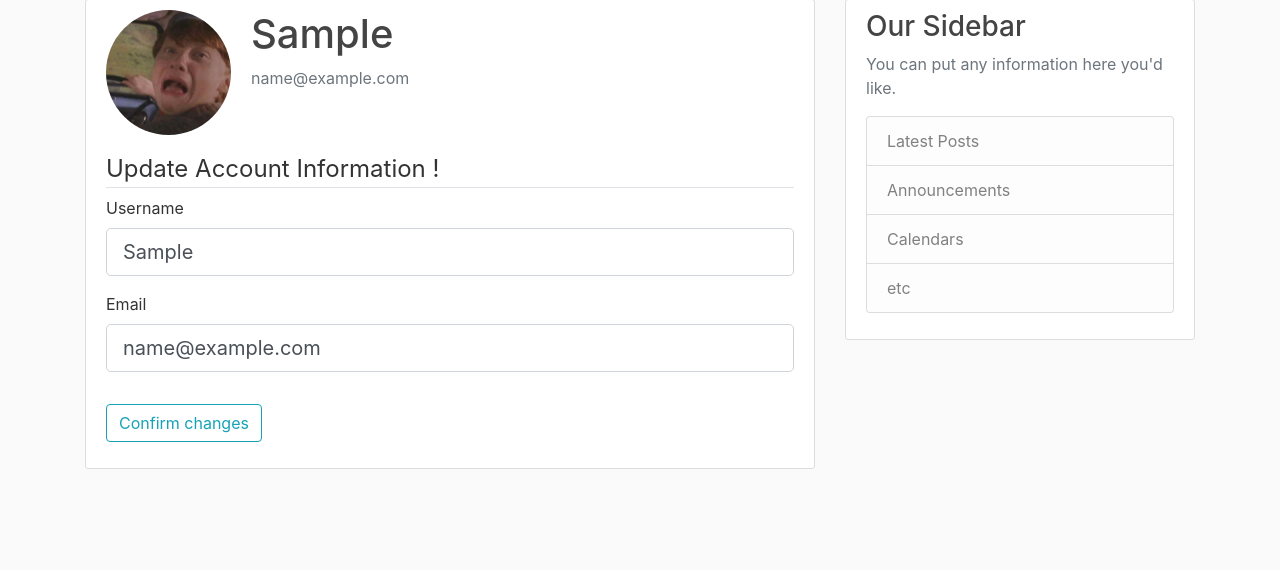
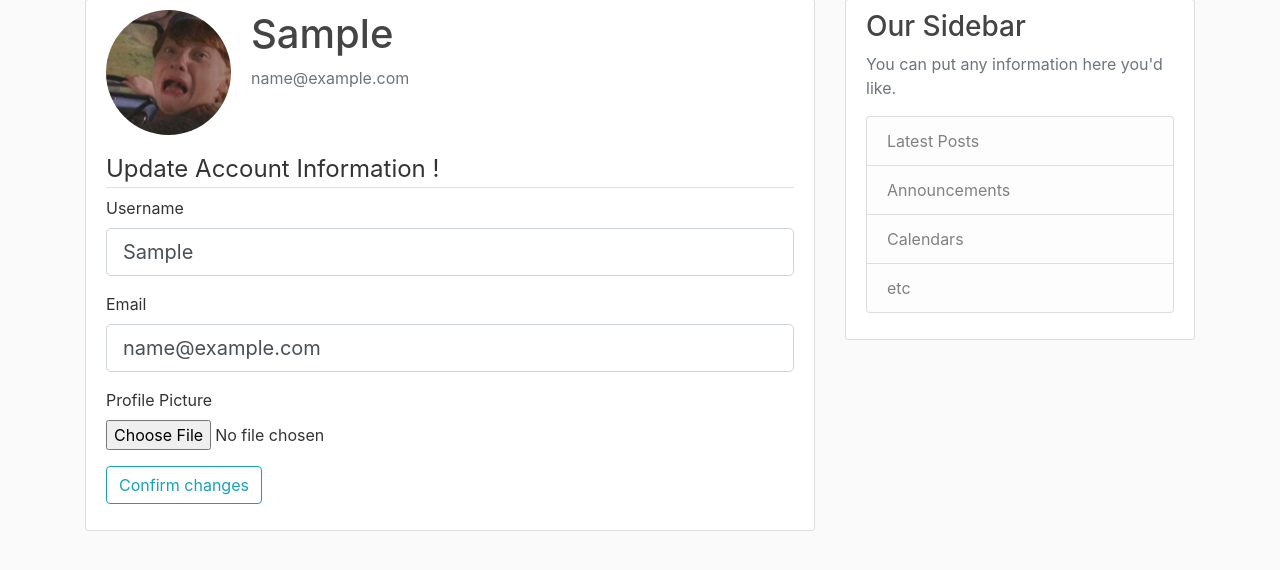
Before and after one commit to omarfessi/blogapp, a Flask app: page /account in a window 1280 px wide. Shown: the part 81-651 px from the top of the page. Run offline with Flask 2, Linux system fonts and the light colour scheme; the visitor is signed in with stand-in values (Sample User, id 1); data comes from the database, SQL or seed files in the repository; some libraries are stand-ins or nearby versions.

Commit message:
Add logic to upload profile pic with random hex name

```diff
--- a/blogapp/forms.py
+++ b/blogapp/forms.py
@@ -1,5 +1,6 @@
 from xml.dom import ValidationErr
 from flask_wtf import FlaskForm
+from flask_wtf.file import FileField, FileAllowed
 from wtforms import StringField, PasswordField, SubmitField, BooleanField
 from wtforms.validators import DataRequired, Length, Email, EqualTo, ValidationError
 
@@ -38,6 +39,7 @@ class LoginForm(FlaskForm):
 class UpdateAccountForm(FlaskForm):
     username = StringField('Username', validators=[DataRequired(), Length(min=2, max=8)])
     email = StringField('Email', validators=[DataRequired(), Email()])
+    profile_picture = FileField(validators=[FileAllowed(['jpg', 'png'], 'Images only!')])
     submit = SubmitField('Confirm changes')
 
     def validate_username(self, username):
--- a/blogapp/routes.py
+++ b/blogapp/routes.py
@@ -1,4 +1,5 @@
-import email
+import os
+import secrets
 from flask import render_template, url_for, flash, redirect, request
 from flask_login import login_user, current_user, logout_user, login_required
 from blogapp import app, db, bcrypt
@@ -58,13 +59,26 @@ def logout():
         logout_user()
         return(redirect(url_for('login')))
 
+def save_picture(form_picture):
+    random_hex = secrets.token_hex(8)
+    _, f_ext = os.path.splitext(form_picture.filename)
+    picture_fn = random_hex + f_ext
+    picture_path = os.path.join(app.root_path + '/static/profile_pics', picture_fn)
+    form_picture.save(picture_path)
+    print(picture_path)
+    return picture_fn
 
 @app.route("/account",  methods=['GET', 'POST'])
 @login_required
 def account():
     form = UpdateAccountForm()
     if form.validate_on_submit():
-        if form.username.data.capitalize() != current_user.username.capitalize() or form.email.data.lower() != current_user.email.lower():
+        if form.profile_picture.data:
+            picture_file = save_picture(form.profile_picture.data)
+            current_user.image_file = picture_file
+            db.session.commit()
+            flash('Your account picture has been updated!', 'success')
+        if form.username.data.capitalize() != current_user.username.capitalize() or form.email.data.lower() != current_user.email.lower() or form.profile_picture.data:
             current_user.username=form.username.data.capitalize()
             current_user.email=form.email.data.lower()
             db.session.commit()
--- a/blogapp/templates/account.html
+++ b/blogapp/templates/account.html
@@ -7,7 +7,7 @@
       <p class="text-secondary">{{current_user.email}}</p>
     </div>
   </div>
-  <form method="POST" action="">
+  <form method="POST" action="" enctype="multipart/form-data">
     {{ form.csrf_token }}
     <fieldset class="form-group">
       <legend class="border-bottom mb4">Update Account Information !</legend>
@@ -34,6 +34,16 @@
         </div>
         {% else %} {{form.email(class="form-control form-control-lg")}} {%
         endif%}
+      </div class="form-group">
+        {{form.profile_picture.label()}}
+        {{form.profile_picture(class="form-control-file")}}
+        {% if form.profile_picture.errors%}
+            {% for error in form.profile_picture.errors %}
+                <span class="text-danger"> {{ error }}</span></br>
+            {% endfor %}
+        {% endif %}
+      <div>
+
       </div>
     </fieldset>
 
```
